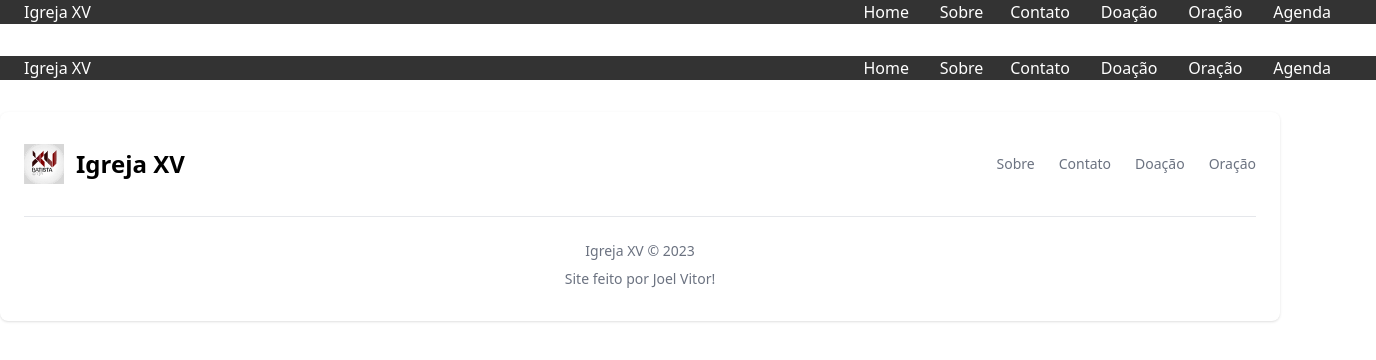
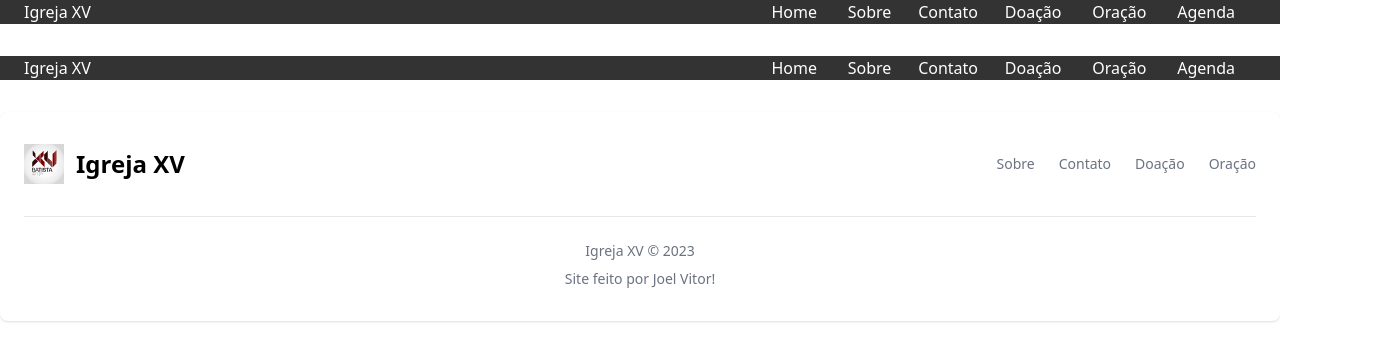
Before and after one commit to joelvitorniino/church-igrejaxv, a Next.js app: page /components/Navbar in a window 1280 px wide. Shown: the top 360 px of the page, 1376 px wide, since content can reach past the window. Built offline with nearby package versions, Linux system fonts and the light colour scheme.

Commit message:
fix: problem style

```diff
--- a/src/pages/components/Navbar.tsx
+++ b/src/pages/components/Navbar.tsx
@@ -2,7 +2,7 @@ import Link from "next/link";
 
 export default function Navbar() {
     return (
-        <nav className="flex justify-between items-center pl-4 pr-[1.2em] mb-8 bg-black-smooth text-white iphone:-mr-[6rem]">
+        <nav className="flex justify-between items-center pl-4 pr-[1.2em] mb-8 bg-black-smooth text-white iphone:-mr-[6rem] lg:-mr-0">
             <div className="flex justify-center items-center">
                 <h1 className="lg:ml-2 md:ml-[3em] sm:ml-[3em] iphone:-ml-3">Igreja XV</h1>
             </div>
@@ -35,7 +35,7 @@ export default function Navbar() {
                 </Link>
                 </li>
 
-                <li className="lg:mr-[1.3em] max-sm:-mr-2 iphone:-mr-1">
+                <li className="lg:mr-[1.3em] max-sm:-mr-2 iphone:-mr-1 iphone:-ml-1">
                 <Link
                     href="/"
                     className="text-white no-underline p-1 transition border border-b-2 border-solid border-transparent hover:border-white"
```
